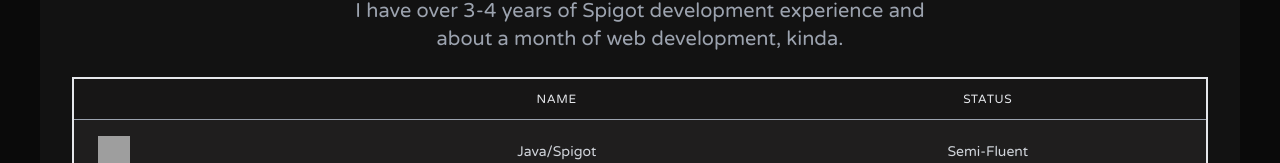
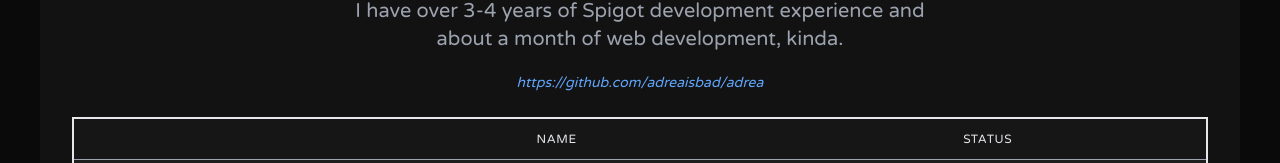
Before and after one commit to adreaisbad/adrea, a React (Create React App) app: page /skills in a window 1280 px wide. Shown: the part 475-638 px from the top of the page. Built offline with nearby package versions, Linux system fonts and the light colour scheme; grey boxes are pictures that could not be loaded.

Commit message:
Add portfolio repo link

```diff
--- a/src/sections/Skills.jsx
+++ b/src/sections/Skills.jsx
@@ -20,6 +20,9 @@ function Languages() {
                   <p className="max-w-xl mt-5 mx-auto text-xl text-gray-400">
                     I have over 3-4 years of Spigot development experience and
                     about a month of web development, kinda.
+                  </p>
+                  <p className="max-w-xl mt-5 mx-auto text-sm italic text-blue-400">
+                    https://github.com/adreaisbad/adrea
                   </p>
                   <br />
                   <motion.div whileHover={{ scale: 1.09 }}>
```
